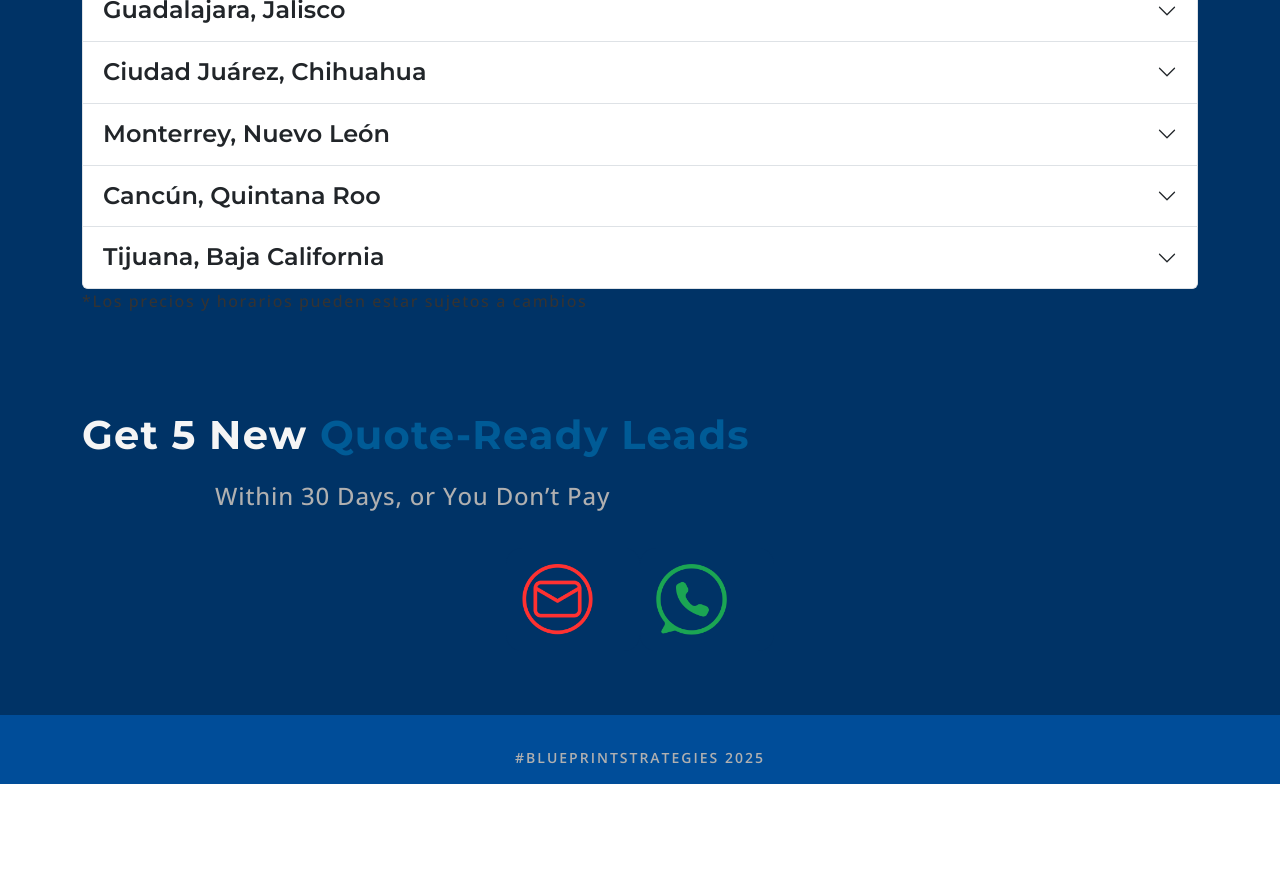
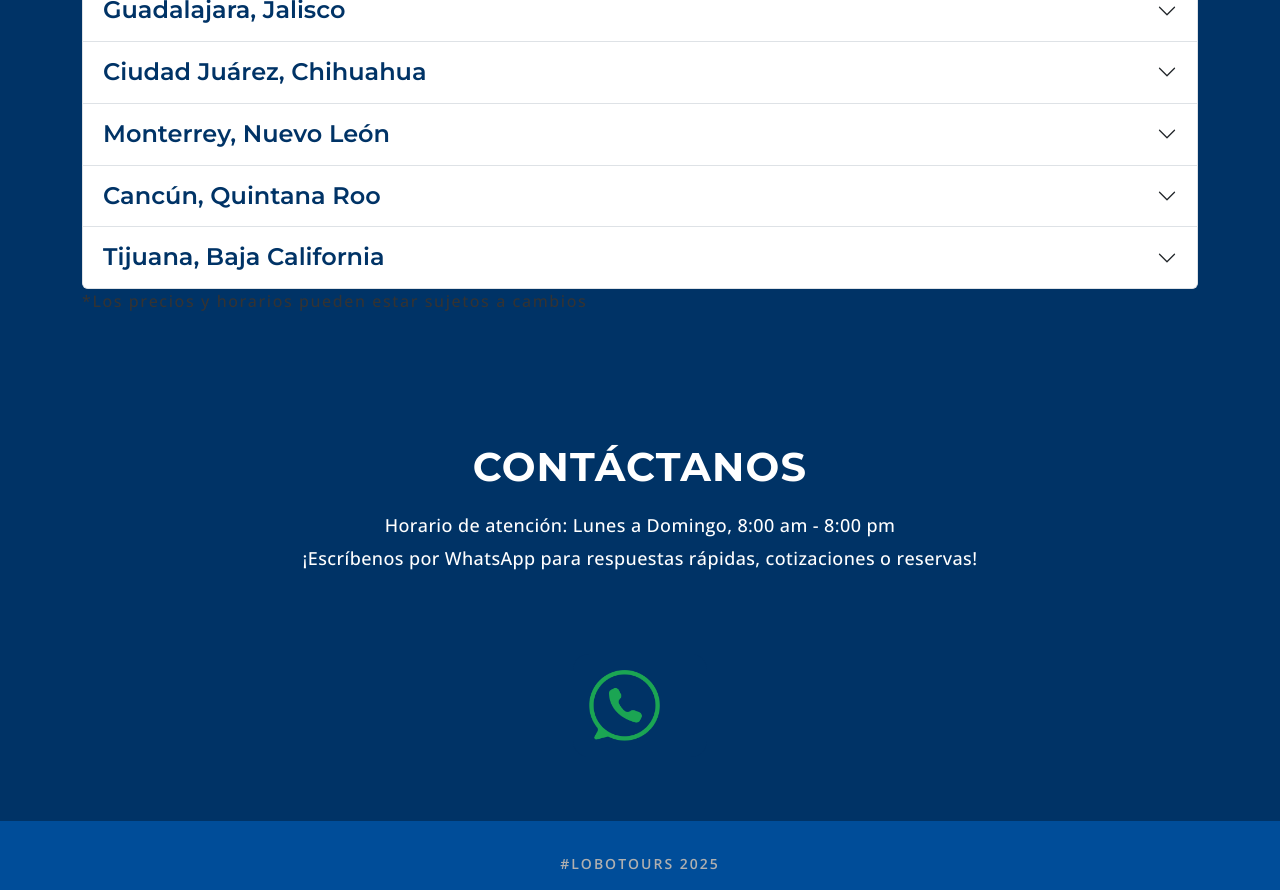
Before and after one commit to 4me7h/cl-lobotours, a React (Create React App) app: page / in a window 1280 px wide. Shown: the part 3100-3990 px from the top of the page. Before the commit the page ends 3884 px from the top, so only its background shows below. Built offline with nearby package versions, Linux system fonts and the light colour scheme.

Commit message:
footer contact

```diff
--- a/src/components/Contact.js
+++ b/src/components/Contact.js
@@ -4,7 +4,7 @@ import Row from 'react-bootstrap/Row';
 import Col from 'react-bootstrap/Col';
 import { Fade } from 'react-awesome-reveal';
 
-import iconMail from '../images/icon-mail.png';
+// import iconMail from '../images/icon-mail.png';
 import iconWhats from '../images/icon-whats.png';
 
 const Contact = () => {
@@ -16,21 +16,22 @@ const Contact = () => {
                         <div className="headercontent__container">
                             <div className="headercontent__header">
                                 <Fade cascade triggerOnce direction="up">
-                                <div className='headercontent__header__content'>
-                                    <h3 className="text--subtitle text--dark-primary">Get 5 New <span className="lighted lighted--secondary">Quote-Ready Leads</span></h3>
-                                </div>
-                                <div className="headercontent__content">
-                                    <p className="text--lead text--dark-secondary">
-                                        Within 30 Days, or You Don’t Pay
-                                    </p>
+                                <div className="about__header">
+                                    <div className="about__header__content">
+                                        <h2 className="text--subtitle text-center text-uppercase text--white">Contáctanos</h2>
+                                        <p className='text--body text-center text-white'>
+                                        Horario de atención: Lunes a Domingo, 8:00 am - 8:00 pm<br />
+¡Escríbenos por WhatsApp para respuestas rápidas, cotizaciones o reservas!
+                                        </p>
+                                    </div>
                                 </div>
                                 <ul className="contact__buttons">
-                                    <li className='contact__buttons__item'>
+                                    {/* <li className='contact__buttons__item'>
                                         <a className="contact__buttons__btn" target="__blank" href="mailto:blueprintstrategiesagency@gmail.com">
                                             <img src={iconMail} alt="e-mail" className="contact__buttons__icon"/>
-                                        </a></li>
+                                        </a></li> */}
                                     <li className="contact__buttons__item">
-                                        <a className="contact__buttons__btn" target="__blank" href="https://wa.me/+17025780098?text=Blueprint%20Strategies%2C%20I%27m%20interested%20in%20growing%20my%20business">
+                                        <a className="contact__buttons__btn" target="__blank" href="https://wa.me/+5219613037177?text=Lobo%20Tours:%20Estoy%20interesado%20en%20un%20viaje%20de%20clase%20económica">
                                             <img src={iconWhats} alt="whatsapp" className="contact__buttons__icon"/>
                                         </a>
                                     </li>
--- a/src/components/Footer.js
+++ b/src/components/Footer.js
@@ -26,7 +26,7 @@ const Footer = () => {
                 </li>
             </ul> */}
             <p className="footer__copy__text">
-                #blueprintstrategies {year}
+                #lobotours {year}
             </p>
         </div>
     )
--- a/src/styles/Schedules.scss
+++ b/src/styles/Schedules.scss
@@ -40,6 +40,7 @@
         font-size: $fs-md;
         margin-bottom: 0;
         font-weight: $fw-6;
+        color: $color-primary
     }
     &__subtitle {
         font-size: $fs-md;
```
